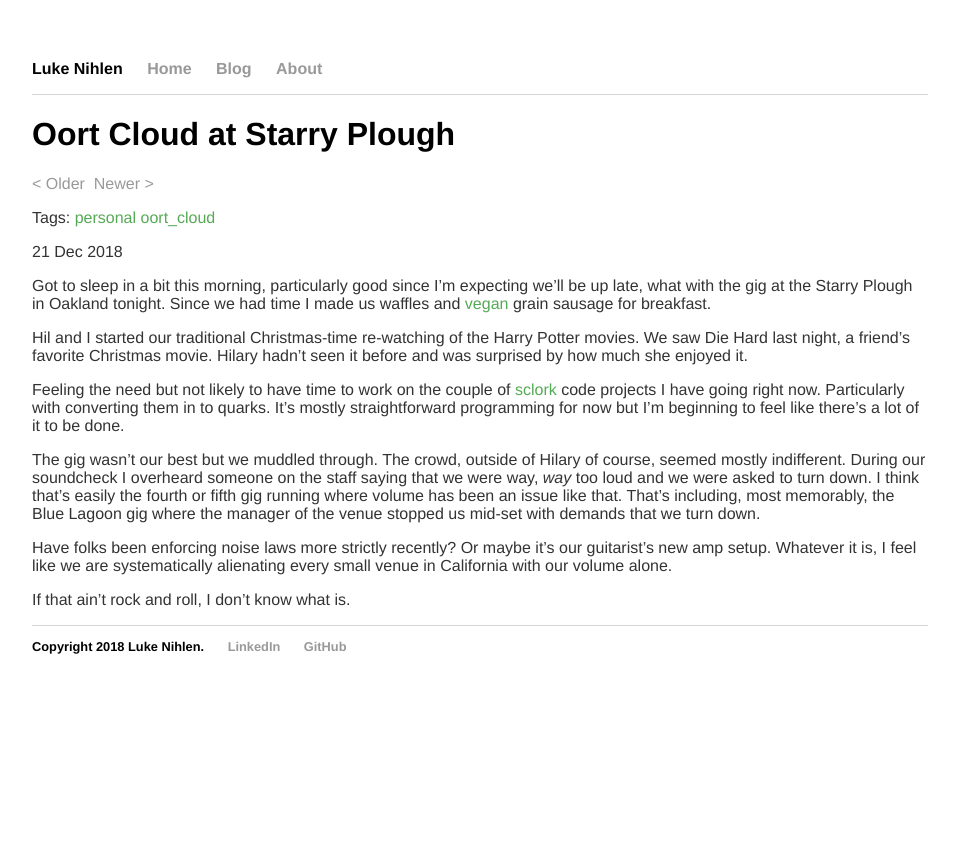
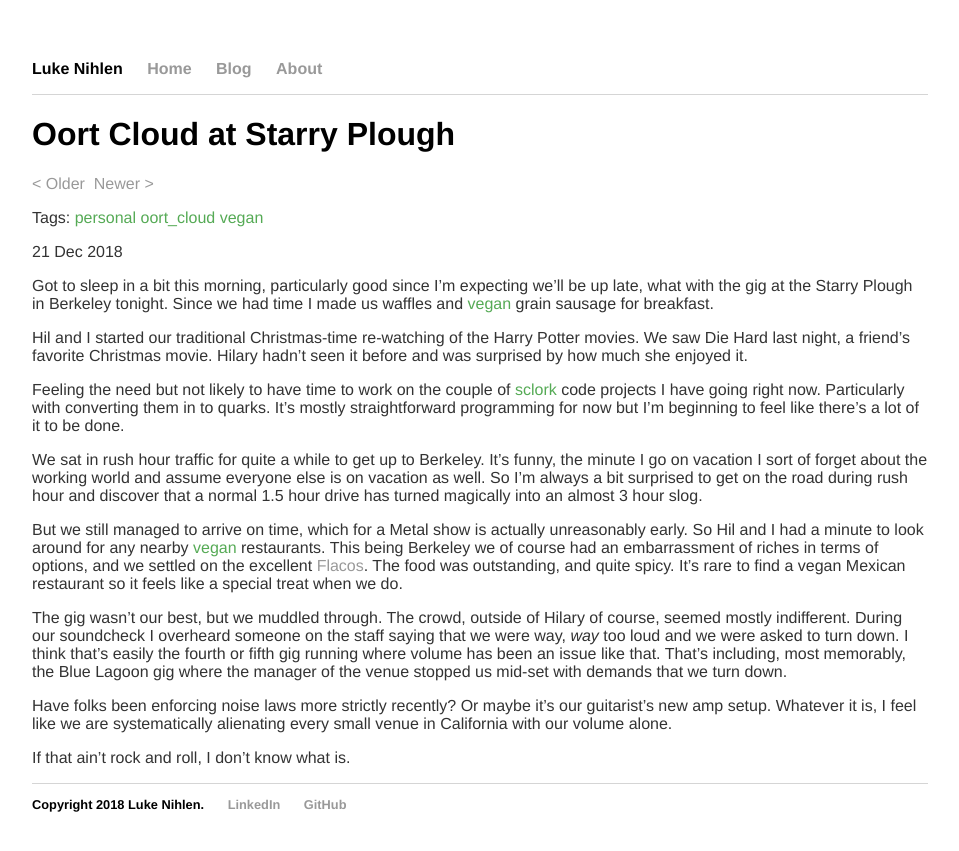
Before and after one commit to lnihlen/lnihlen.github.io, a Jekyll site: the page built from _posts/2018-12-21-oort-cloud-at-starry-plough.md, in a window 1280 px wide. Shown: the top 851 px of the page, without its empty margins (160-1119 px from the left). Built offline with Jekyll 4.4.1, drawn with Linux system fonts in a browser that asks for light colours.

Commit message:
post: first quark

```diff
--- a/_posts/2018-12-21-oort-cloud-at-starry-plough.md
+++ b/_posts/2018-12-21-oort-cloud-at-starry-plough.md
@@ -2,11 +2,11 @@
 layout: post
 title: "Oort Cloud at Starry Plough"
 date: 2018-12-21
-tags: [ personal, oort_cloud ]
+tags: [ personal, oort_cloud, vegan ]
 ---
 
 Got to sleep in a bit this morning, particularly good since I'm expecting we'll
-be up late, what with the gig at the Starry Plough in Oakland tonight. Since we
+be up late, what with the gig at the Starry Plough in Berkeley tonight. Since we
 had time I made us waffles and {% include tag_link.html tag="vegan" %} grain
 sausage for breakfast.
 
@@ -20,7 +20,21 @@ Particularly with converting them in to quarks. It's mostly straightforward
 programming for now but I'm beginning to feel like there's a lot of it to be
 done.
 
-The gig wasn't our best but we muddled through. The crowd, outside of Hilary
+We sat in rush hour traffic for quite a while to get up to Berkeley. It's funny,
+the minute I go on vacation I sort of forget about the working world and assume
+everyone else is on vacation as well. So I'm always a bit surprised to get on
+the road during rush hour and discover that a normal 1.5 hour drive has turned
+magically into an almost 3 hour slog.
+
+But we still managed to arrive on time, which for a Metal show is actually
+unreasonably early. So Hil and I had a minute to look around for any nearby
+{% include tag_link.html tag="vegan" %} restaurants. This being Berkeley we
+of course had an embarrassment of riches in terms of options, and we settled
+on the excellent [Flacos](http://www.flacos.com/about.html). The food was
+outstanding, and quite spicy. It's rare to find a vegan Mexican restaurant so
+it feels like a special treat when we do.
+
+The gig wasn't our best, but we muddled through. The crowd, outside of Hilary
 of course, seemed mostly indifferent. During our soundcheck I overheard someone
 on the staff saying that we were way, *way* too loud and we were asked to turn
 down. I think that's easily the fourth or fifth gig running where volume has
```
Also changed, not shown: _posts/2018-12-22-starting-studio-setup.md (+5 -0 lines), _posts/2018-12-23-first-quark.md (added, +35 -0 lines).
